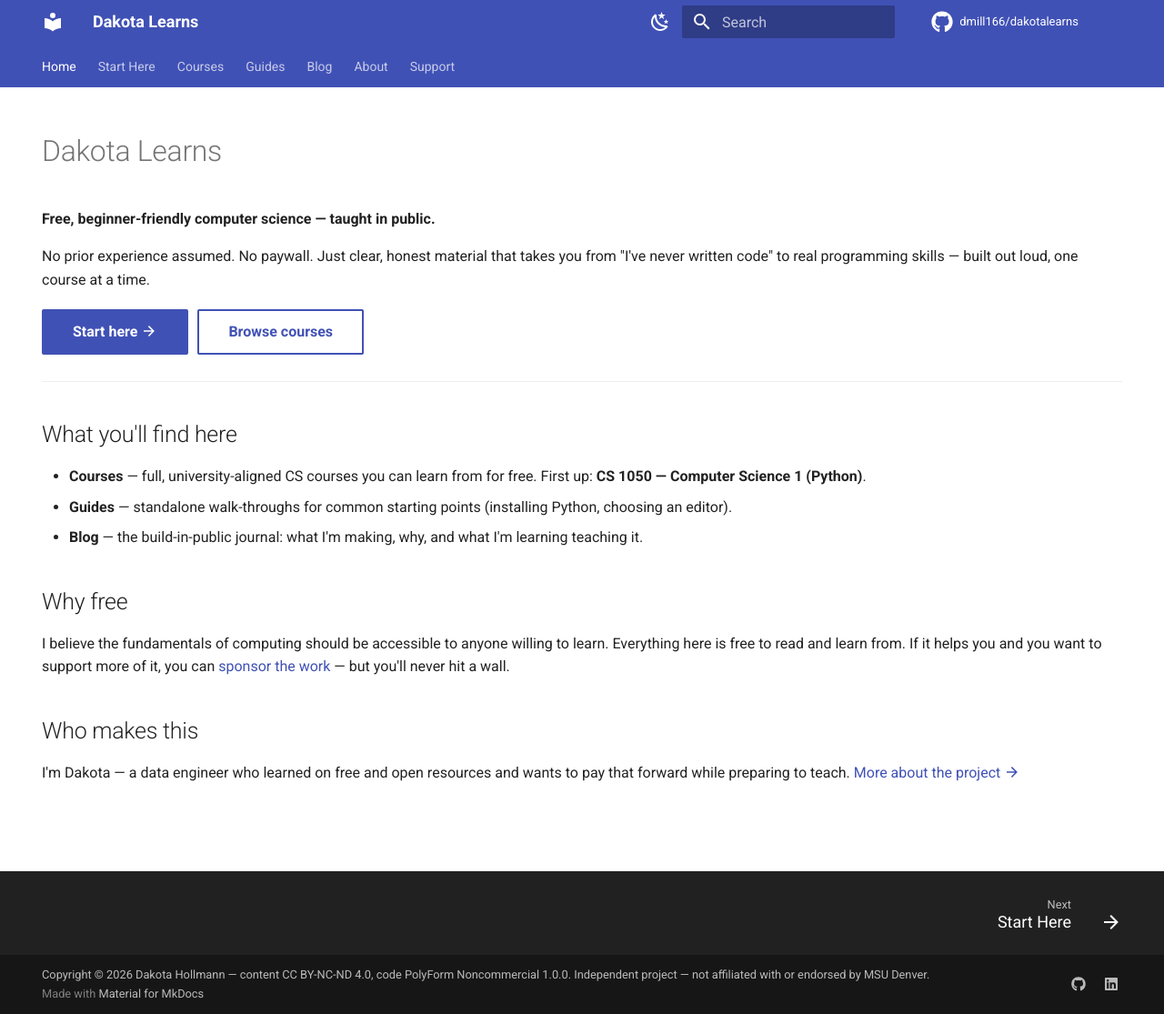
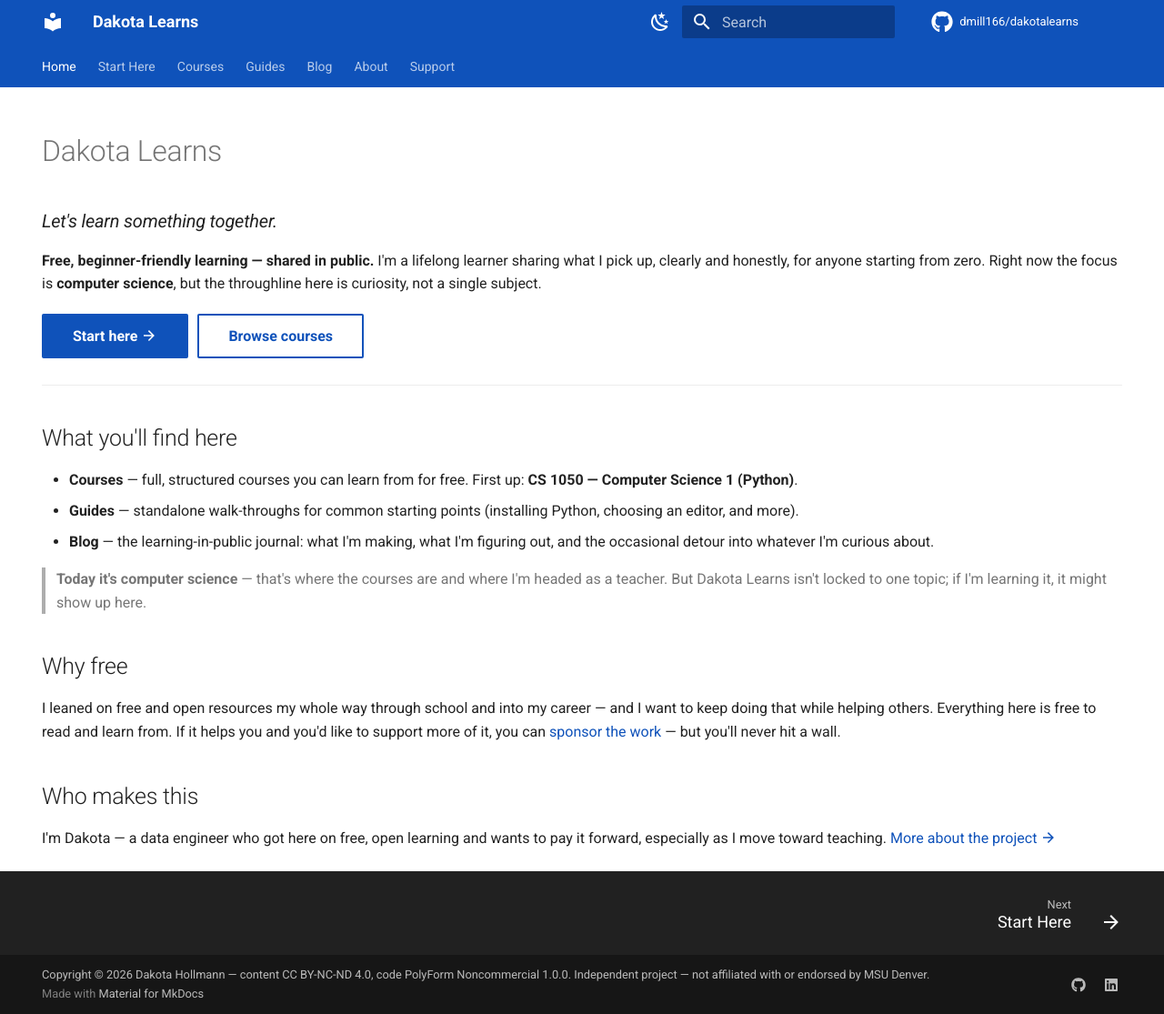
Before and after one commit to dmill166/dakotalearns, an MkDocs documentation site: the page built from docs/index.md, in a window 1280 px wide and 1115 px high. Shown: the whole window at 91% size. Built offline with MkDocs 1.6.1 and Material for MkDocs 9.7.7, drawn with Linux system fonts in a browser that asks for light colours; comment, search, counter and statistics services are not loaded.

Commit message:
feat(site): broaden positioning beyond CS; sapphire theme
Reframe Dakota Learns as learning-in-public (currently focused on CS, not
limited to it), restore the personal tagline, and apply the brand color.

## Changed
- Home + About + site description: "learning in public, currently CS" framing
  instead of CS-only; restore tagline "Let's learn something together."; rephrase
  the bio to "leaned on free/open resources through school and career."
- Theme: sapphire/royal palette via custom CSS variables (palette set to
  `custom` so the variables actually win over a named primary).
- Nav: collapse the one-item "Blog" section to a single link (was showing "Blog"
  twice). Add a secondary "Digital CV" link under About > Find me.

## Verified
`mkdocs build --strict` passes; tagline, CV link, and custom palette confirmed
in the built output.

## 12-Month Note
Deliberate brand decision: Dakota Learns is a lifelong-learning project, not a
CS-only site -- CS is the current focus (and the teaching track), but the blog
already ranges wider (security, environments, a "life and loss" reflection) and
the framing now reflects that. If non-CS content grows, it has a home without a
rebrand.

```diff
--- a/docs/index.md
+++ b/docs/index.md
@@ -6,9 +6,9 @@ hide:
 
 # Dakota Learns
 
-**Free, beginner-friendly computer science — taught in public.**
+### *Let's learn something together.*
 
-No prior experience assumed. No paywall. Just clear, honest material that takes you from "I've never written code" to real programming skills — built out loud, one course at a time.
+**Free, beginner-friendly learning — shared in public.** I'm a lifelong learner sharing what I pick up, clearly and honestly, for anyone starting from zero. Right now the focus is **computer science**, but the throughline here is curiosity, not a single subject.
 
 [Start here :material-arrow-right:](start-here.md){ .md-button .md-button--primary }
 [Browse courses](courses/index.md){ .md-button }
@@ -17,14 +17,16 @@ No prior experience assumed. No paywall. Just clear, honest material that takes
 
 ## What you'll find here
 
-- **Courses** — full, university-aligned CS courses you can learn from for free. First up: **CS 1050 — Computer Science 1 (Python)**.
-- **Guides** — standalone walk-throughs for common starting points (installing Python, choosing an editor).
-- **Blog** — the build-in-public journal: what I'm making, why, and what I'm learning teaching it.
+- **Courses** — full, structured courses you can learn from for free. First up: **CS 1050 — Computer Science 1 (Python)**.
+- **Guides** — standalone walk-throughs for common starting points (installing Python, choosing an editor, and more).
+- **Blog** — the learning-in-public journal: what I'm making, what I'm figuring out, and the occasional detour into whatever I'm curious about.
+
+> **Today it's computer science** — that's where the courses are and where I'm headed as a teacher. But Dakota Learns isn't locked to one topic; if I'm learning it, it might show up here.
 
 ## Why free
 
-I believe the fundamentals of computing should be accessible to anyone willing to learn. Everything here is free to read and learn from. If it helps you and you want to support more of it, you can [sponsor the work](https://github.com/sponsors/dmill166) — but you'll never hit a wall.
+I leaned on free and open resources my whole way through school and into my career — and I want to keep doing that while helping others. Everything here is free to read and learn from. If it helps you and you'd like to support more of it, you can [sponsor the work](https://github.com/sponsors/dmill166) — but you'll never hit a wall.
 
 ## Who makes this
 
-I'm Dakota — a data engineer who learned on free and open resources and wants to pay that forward while preparing to teach. [More about the project :material-arrow-right:](about.md)
+I'm Dakota — a data engineer who got here on free, open learning and wants to pay it forward, especially as I move toward teaching. [More about the project :material-arrow-right:](about.md)
--- a/docs/stylesheets/extra.css
+++ b/docs/stylesheets/extra.css
@@ -1,8 +1,15 @@
-/* Dakota Learns — light brand tweaks. Adjust as the brand develops. */
+/* Dakota Learns — brand colors: sapphire / royal blue. */
 
 :root {
-  --md-primary-fg-color: #3f51b5;
-  --md-accent-fg-color: #3949ab;
+  --md-primary-fg-color:        #0f52ba;  /* sapphire — header / primary */
+  --md-primary-fg-color--light: #2563eb;  /* royal */
+  --md-primary-fg-color--dark:  #0a3a85;  /* deep sapphire */
+  --md-accent-fg-color:         #1d4ed8;  /* royal — links/hover */
+}
+
+/* Dark mode: keep the royal accent readable on the slate scheme */
+[data-md-color-scheme="slate"] {
+  --md-accent-fg-color: #60a5fa;
 }
 
 /* A touch more breathing room on the landing hero buttons */
--- a/mkdocs.yml
+++ b/mkdocs.yml
@@ -1,6 +1,6 @@
 site_name: Dakota Learns
 site_url: https://dakotalearns.com
-site_description: Free, beginner-friendly computer science — taught in public.
+site_description: Free, beginner-friendly learning shared in public — currently focused on computer science. Let's learn something together.
 site_author: Dakota Hollmann
 repo_url: https://github.com/dmill166/dakotalearns
 repo_name: dmill166/dakotalearns
@@ -13,15 +13,15 @@ theme:
   palette:
     - media: "(prefers-color-scheme: light)"
       scheme: default
-      primary: indigo
-      accent: indigo
+      primary: custom
+      accent: custom
       toggle:
         icon: material/weather-night
         name: Switch to dark mode
     - media: "(prefers-color-scheme: dark)"
       scheme: slate
-      primary: indigo
-      accent: indigo
+      primary: custom
+      accent: custom
       toggle:
         icon: material/weather-sunny
         name: Switch to light mode
@@ -73,8 +73,7 @@ nav:
       - CS 1050 — Computer Science 1: courses/cs1050/index.md
   - Guides:
       - Install Python: guides/install-python.md
-  - Blog:
-      - blog/index.md
+  - Blog: blog/index.md
   - About: about.md
   - Support: https://github.com/sponsors/dmill166
 
```
Also changed, not shown: docs/about.md (+6 -3 lines).
